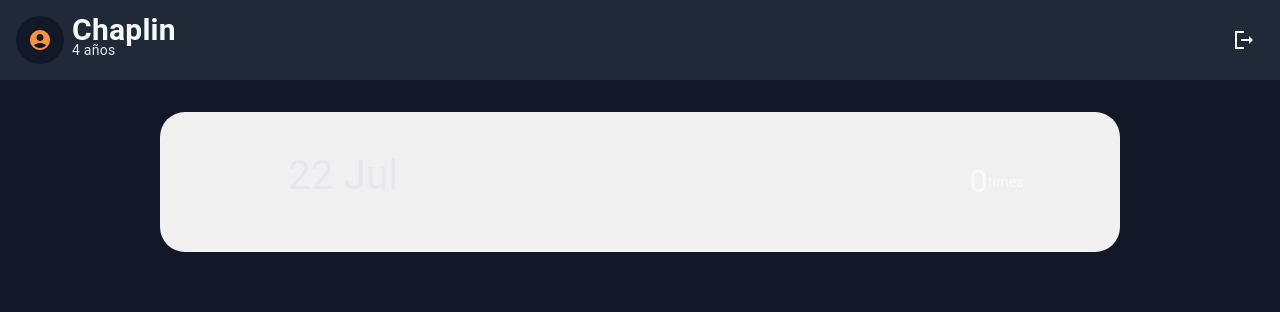
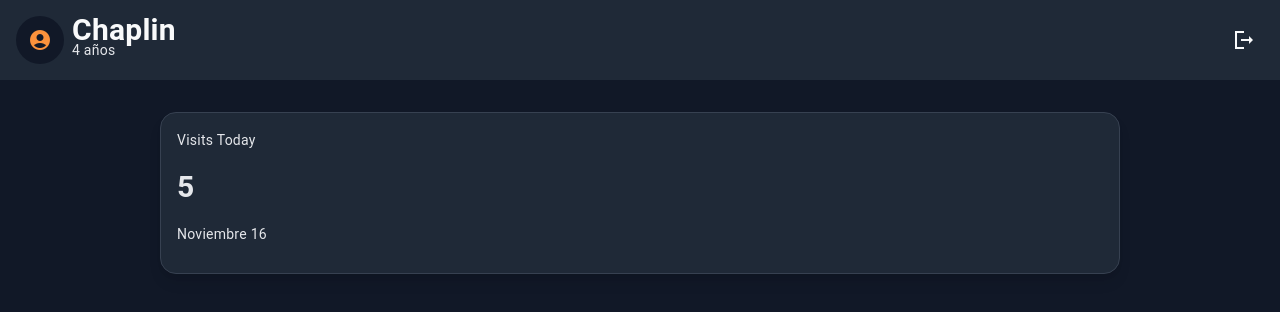
Before and after one commit to sasanchezramirez/ChaplinPoopManager-Front, an Angular app: page /home in a window 1280 px wide. Shown: the top 312 px of the page. Built offline with nearby package versions, Linux system fonts and the light colour scheme.

Commit message:
feat: adding cards

```diff
--- a/src/app/app-routing.module.ts
+++ b/src/app/app-routing.module.ts
@@ -2,7 +2,7 @@ import { NgModule } from '@angular/core';
 import { RouterModule, Routes } from '@angular/router';
 
 const routes: Routes = [
-  { path: 'home', loadChildren: () => import('./modules/home/home.module').then(m => m.HomeModule) },
+  { path: 'home', loadChildren: () => import('./features/home/home.module').then(m => m.HomeModule) },
   { path: '', redirectTo: '/home', pathMatch: 'full' }, // Redirige a /home por defecto
   { path: '**', redirectTo: '/home' } // Maneja rutas no encontradas
 ];
--- /dev/null
+++ b/src/app/features/home/home.component.html
@@ -0,0 +1,11 @@
+
+
+<div class="container">
+  <app-card
+    title="Visits Today"
+    [subtitle]="todayDate"
+    [value]="todayVisits"
+    class="poops-times-container">
+  </app-card>
+
+</div>
--- a/src/app/modules/home/home.component.ts
+++ b/src/app/features/home/home.component.ts
@@ -10,4 +10,7 @@ export class HomeComponent {
     name: 'Chaplin'
   }
 
+  public todayVisits = '5'
+  public todayDate = 'Noviembre 16'
+
 }
--- a/src/app/modules/home/home.module.ts
+++ b/src/app/features/home/home.module.ts
@@ -2,6 +2,7 @@ import { NgModule } from '@angular/core';
 import { CommonModule } from '@angular/common';
 import { HomeComponent } from './home.component';
 import { HomeRoutingModule } from './home-routing.module';
+import { CardComponent } from 'src/app/shared/components/card/card.component';
 
 
 
@@ -9,7 +10,8 @@ import { HomeRoutingModule } from './home-routing.module';
   declarations: [HomeComponent],
   imports: [
     CommonModule,
-    HomeRoutingModule
+    HomeRoutingModule,
+    CardComponent
     ]
 })
 export class HomeModule { }
--- a/src/app/modules/home/home.component.html
+++ /dev/null
@@ -1,17 +0,0 @@
-
-
-<div class="container">
-    <div class="poops-times-container">
-        <div class="date">
-            <p>
-                22 Jul
-            </p>
-        </div>
-        <div class="poops-times">
-            <div class="number-poops">
-                0
-            </div>
-            <div class="poops-times-icon">
-                times
-        </div>
-</div>
--- /dev/null
+++ b/src/app/shared/components/card/card.component.html
@@ -0,0 +1,10 @@
+<div class="card-container">
+  <div class="card-icon">
+
+  </div>
+  <div class="card-content">
+    <p class="card-title">{{ title }}</p>
+    <p class="card-value" >{{ value }}</p>
+    <p class="card-subtitle" *ngIf="subtitle">{{ subtitle }}</p>
+  </div>
+</div>
--- /dev/null
+++ b/src/app/shared/components/card/card.component.scss
@@ -0,0 +1,52 @@
+@import '../../../../assets/styles/variables';
+
+.card-container {
+  display: flex;
+  flex-direction: column;
+  justify-content: space-between;
+  position: relative;
+  background-color: $color-bg-secondary;
+  border: 1px solid $color-border;
+  border-radius: $border-radius-large;
+  padding: $spacing-medium;
+  height: 8rem; // Ajusta el alto de la tarjeta
+  width: 100%;
+  box-shadow: $box-shadow-large;
+  transition: transform 0.2s ease-in-out;
+
+  &:hover {
+    transform: translateY(-5px);
+    box-shadow: 0 10px 15px rgba(0, 0, 0, 0.2);
+  }
+
+  .card-icon {
+    position: absolute;
+    top: $spacing-small;
+    right: $spacing-small;
+    font-size: 1.5rem;
+  }
+
+  .card-content {
+    display: flex;
+    flex-direction: column;
+    justify-content: space-between;
+    height: 100%;
+
+    .card-title {
+      font-size: $font-size-small;
+      color: $color-text-secondary;
+      margin: 0;
+    }
+
+    .card-value {
+      font-size: $font-size-title;
+      font-weight: bold;
+      margin: 0;
+    }
+
+    .card-subtitle {
+      font-size: $font-size-small;
+      color: $color-text-secondary;
+    }
+  }
+}
```
Also changed, not shown: src/app/shared/components/card/card.component.ts (added, +16 -0 lines), src/app/features/home/home-routing.module.ts (renamed from src/app/modules/home/home-routing.module.ts), src/app/features/home/home.component.scss (renamed from src/app/modules/home/home.component.scss), 2 other files (tests, documents, lock files or other folders).
